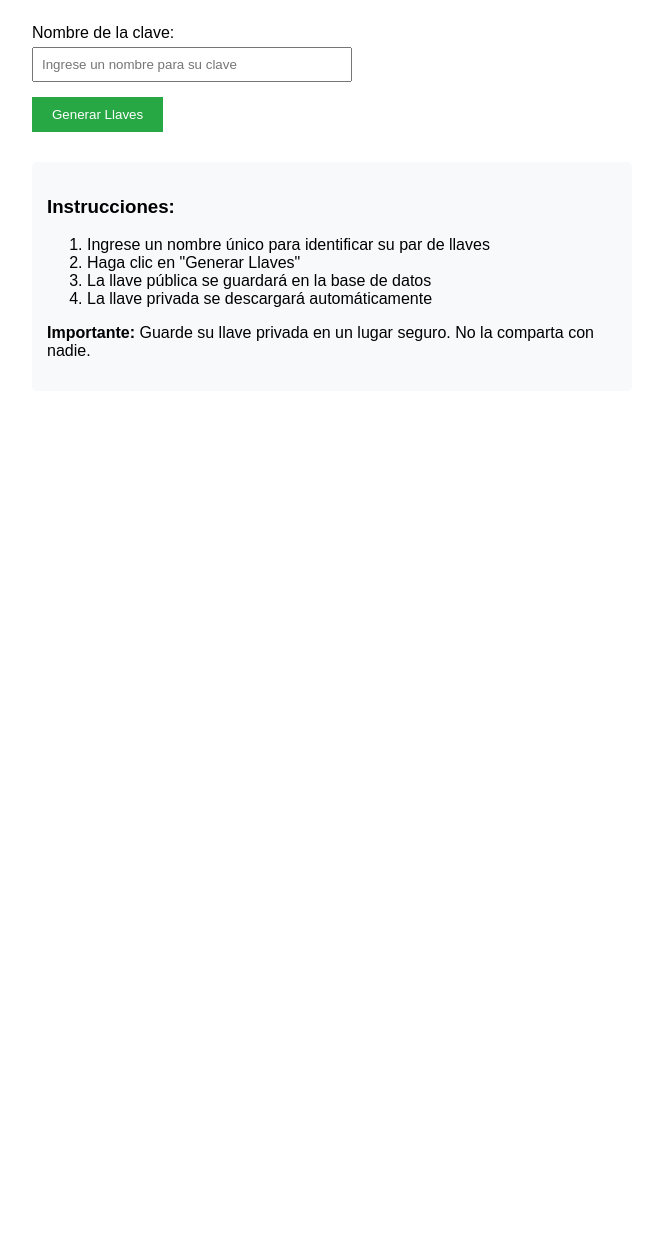
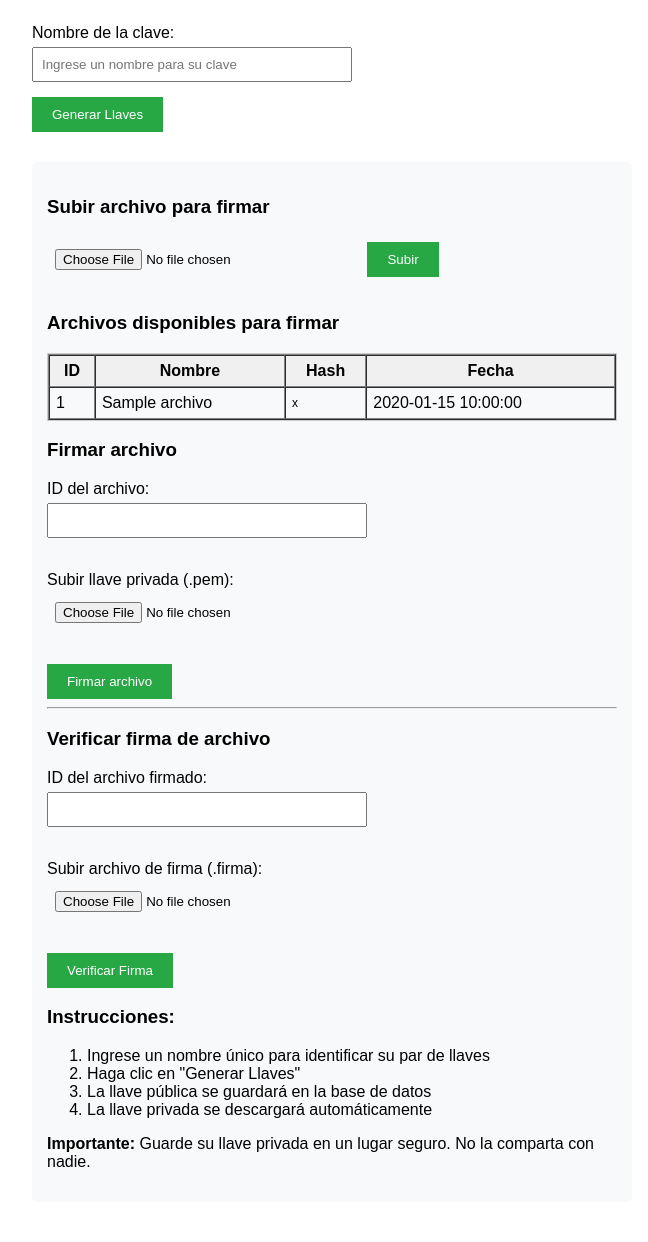
Before and after one commit to JhonatanGV03/Diplomado2025, a Flask app: template app/templates/index.html in a window 1280 px wide. Shown: the part 144-1386 px from the top of the page, without its empty margins (308-956 px from the left). Before the commit the page ends 500 px from the top, so only its background shows below. Run offline with Flask 3, Linux system fonts and the light colour scheme; the template is opened without the code that fills it: most values are stand-ins (such as "Sample title", 1, 10 or a date in 2020).

Commit message:
Firma de Archivos

```diff
--- a/app/app.py
+++ b/app/app.py
@@ -1,7 +1,12 @@
 from flask import Flask, request, render_template, send_file, jsonify, session, redirect, url_for
 from cryptography.hazmat.primitives.asymmetric import rsa
 from cryptography.hazmat.primitives import serialization
+from cryptography.hazmat.primitives.asymmetric import padding
+from cryptography.hazmat.primitives import hashes
+from werkzeug.utils import secure_filename
+import hashlib
 import os
+from flask import send_from_directory
 import jwt
 import datetime
 import secrets
@@ -13,6 +18,10 @@ app = Flask(__name__)
 app.secret_key = 'tu_clave_secreta_muy_segura'  # Cambiar por una clave segura
 PRIVATE_FOLDER = "private_keys"
 os.makedirs(PRIVATE_FOLDER, exist_ok=True)
+UPLOAD_FOLDER = "archivos"
+os.makedirs(UPLOAD_FOLDER, exist_ok=True)
+FIRMAS_FOLDER = "firmas"
+os.makedirs(FIRMAS_FOLDER, exist_ok=True)
 
 # Clave secreta para JWT (en producción usar variable de entorno)
 JWT_SECRET_KEY = secrets.token_urlsafe(32)  # 256 bits de entropía
@@ -21,6 +30,7 @@ JWT_ALGORITHM = 'HS256'
 # Conexión a MySQL
 engine = create_engine("mysql+pymysql://diplomado:diplomado@persistencia:3306/persistencia")
 
+#-------------------------------------JWT---------------------------------------
 def generate_jwt_token(user_id, username):
     """Genera un token JWT para el usuario"""
     payload = {
@@ -91,6 +101,7 @@ def jwt_required(f):
 
     return decorated
 
+#------------------------------------- Autenticación y Registro ---------------------------------------
 # Rutas de autenticación
 @app.route('/register', methods=['GET', 'POST'])
 def register():
@@ -188,40 +199,58 @@ def login():
 @app.route("/", methods=["GET", "POST"])
 @jwt_required
 def index():
+    user_id = request.current_user.get('user_id')
+    username = request.current_user.get('username', 'Usuario')
+
     if request.method == "POST":
         nombre = request.form["nombre_clave"]
 
-        # Generar llaves
-        private_key = rsa.generate_private_key(public_exponent=65537, key_size=2048)
-        public_key = private_key.public_key()
+        with engine.connect() as conn:
+            # Verificar si el usuario ya tiene una llave
+            existing = conn.execute(
+                text("SELECT id FROM llaves_publicas WHERE user_id = :uid"),
+                {"uid": user_id}
+            ).fetchone()
 
-        # Serializar
-        priv_pem = private_key.private_bytes(
-            serialization.Encoding.PEM,
-            serialization.PrivateFormat.PKCS8,
-            serialization.NoEncryption()
-        )
-        pub_pem = public_key.public_bytes(
-            serialization.Encoding.PEM,
-            serialization.PublicFormat.SubjectPublicKeyInfo
-        )
+            if existing:
+                return render_template("index.html", username=username, error="Ya has generado una llave.")
 
-        # Guardar pública en base de datos
-        with engine.connect() as conn:
-            conn.execute(text("INSERT INTO llaves_publicas (nombre_clave, llave) VALUES (:nombre, :llave)"),
-                         {"nombre": nombre, "llave": pub_pem.decode("utf-8")})
+            # Generar llaves
+            private_key = rsa.generate_private_key(public_exponent=65537, key_size=2048)
+            public_key = private_key.public_key()
+
+            # Serializar
+            priv_pem = private_key.private_bytes(
+                serialization.Encoding.PEM,
+                serialization.PrivateFormat.PKCS8,
+                encryption_algorithm=serialization.NoEncryption()
+            )
+            pub_pem = public_key.public_bytes(
+                serialization.Encoding.PEM,
+                serialization.PublicFormat.SubjectPublicKeyInfo
+            )
+
+            # Guardar pública en base de datos
+            conn.execute(text("""
+                            INSERT INTO llaves_publicas (user_id, nombre_clave, llave)
+                            VALUES (:uid, :nombre, :llave)
+                        """), {"uid": user_id, "nombre": nombre, "llave": pub_pem.decode("utf-8")})
             conn.commit()
 
-        # Guardar privada y ofrecer descarga
+        # Guardar privada
         priv_path = os.path.join(PRIVATE_FOLDER, f"{nombre}_private.pem")
         with open(priv_path, "wb") as f:
             f.write(priv_pem)
 
         return send_file(priv_path, as_attachment=True)
 
-    # Obtener información del usuario para mostrar en la página
-    username = request.current_user.get('username', 'Usuario')
-    return render_template("index.html", username=username)
+    with engine.connect() as conn:
+        archivos = conn.execute(text("""
+            SELECT id, nombre, hash, fecha_subida FROM archivos
+            WHERE usuario_id = :usuario_id
+        """), {"usuario_id": user_id}).fetchall()
+
+    return render_template("index.html", username=username, archivos=archivos)
 
 # Ruta para logout
 @app.route('/logout')
@@ -245,5 +274,158 @@ def verify_token():
         return jsonify({'valid': False, 'error': 'Token inválido o expirado'}), 401
 
 
+
+# --------------------------------- Rutas de archivos y firmas ---------------------------------
+@app.route("/upload", methods=["POST"])
+@jwt_required
+def upload_file():
+    if 'archivo' not in request.files:
+        return jsonify({"error": "No se envió archivo"}), 400
+
+    file = request.files['archivo']
+    filename = secure_filename(file.filename)
+    filepath = os.path.join(UPLOAD_FOLDER, filename)
+    file.save(filepath)
+
+    # hash
+    sha256 = hashlib.sha256()
+    with open(filepath, "rb") as f:
+        sha256.update(f.read())
+    hash_hex = sha256.hexdigest()
+
+    # Guardar en la base de datos
+    with engine.connect() as conn:
+        conn.execute(text("""
+            INSERT INTO archivos (nombre, ruta, hash, usuario_id)
+            VALUES (:nombre, :ruta, :hash, :usuario_id)
+        """), {
+            "nombre": filename,
+            "ruta": filepath,
+            "hash": hash_hex,
+            "usuario_id": request.current_user['user_id']
+        })
+        conn.commit()
+
+    return jsonify({"message": "Archivo subido", "hash": hash_hex})
+
+
+@app.route("/firmar", methods=["POST"])
+@jwt_required
+def firmar_archivo():
+    archivo_id = request.form.get("archivo_id")
+    llave = request.files.get("llave")
+
+    if not archivo_id or not llave:
+        return jsonify({"error": "Datos incompletos"}), 400
+
+    with engine.connect() as conn:
+        result = conn.execute(text("SELECT ruta, nombre FROM archivos WHERE id = :id"), {"id": archivo_id}).fetchone()
+    if not result:
+        return jsonify({"error": "Archivo no encontrado"}), 404
+
+    ruta_archivo, nombre_archivo = result
+
+    with open(ruta_archivo, "rb") as f:
+        contenido = f.read()
+
+    private_key = serialization.load_pem_private_key(
+        llave.read(),
+        password=None
+    )
+
+    # Firmar el contenido
+    firma = private_key.sign(
+        contenido,
+        padding.PSS(
+            mgf=padding.MGF1(hashes.SHA256()),
+            salt_length=padding.PSS.MAX_LENGTH
+        ),
+        hashes.SHA256()
+    )
+
+    # Guardar firma
+    ruta_firma = os.path.join(FIRMAS_FOLDER, f"{nombre_archivo}.firma")
+    with open(ruta_firma, "wb") as f:
+        f.write(firma)
+
+    with engine.connect() as conn:
+        conn.execute(text("""
+            INSERT INTO firmas (archivo_id, firma, usuario_id)
+            VALUES (:archivo_id, :firma, :usuario_id)
+        """), {
+            "archivo_id": archivo_id,
+            "firma": firma,
+            "usuario_id": request.current_user['user_id']
+        })
+        conn.commit()
+
+    return jsonify({
+        "message": "Archivo firmado",
+        "ruta_firma": f"firmas/{os.path.basename(ruta_firma)}"
+    })
+
+@app.route('/firmas/<filename>')
+def descargar_firma(filename):
+    return send_from_directory('firmas', filename)
+
+
+@app.route("/verificar", methods=["POST"])
+@jwt_required
+def verificar_firma():
+    archivo_id = request.form.get("archivo_id")
+    archivo_firma = request.files.get("firma")  # archivo .firma subido por el usuario
+
+    if not archivo_id or not archivo_firma:
+        return jsonify({"error": "Faltan datos"}), 400
+
+    with engine.connect() as conn:
+        archivo_data = conn.execute(text("""
+            SELECT a.nombre, f.usuario_id
+            FROM archivos a
+            JOIN firmas f ON f.archivo_id = a.id
+            WHERE a.id = :aid
+        """), {"aid": archivo_id}).fetchone()
+
+        if not archivo_data:
+            return jsonify({"error": "Archivo o firma no encontrada"}), 404
+
+        archivo_nombre, firmante_id = archivo_data
+        ruta_archivo = os.path.join("archivos", archivo_nombre)
+
+        try:
+            with open(ruta_archivo, "rb") as f:
+                contenido = f.read()
+        except FileNotFoundError:
+            return jsonify({"error": "Archivo original no encontrado en disco"}), 404
+
+        # Obtener la llave pública
+        public_key_row = conn.execute(text("""
+            SELECT llave FROM llaves_publicas WHERE user_id = :uid
+        """), {"uid": firmante_id}).fetchone()
+
+        if not public_key_row:
+            return jsonify({"error": "Llave pública del firmante no encontrada"}), 404
+
+        llave_publica_pem = public_key_row[0]
+
+    # Verificar la firma
+    try:
+        public_key = serialization.load_pem_public_key(llave_publica_pem.encode("utf-8"))
+
+        public_key.verify(
+            signature=archivo_firma.read(),
+            data=contenido,
+            padding=padding.PSS(
+                mgf=padding.MGF1(hashes.SHA256()),
+                salt_length=padding.PSS.MAX_LENGTH
+            ),
+            algorithm=hashes.SHA256()
+        )
+
+        return jsonify({"valido": True, "mensaje": "válida"})
+    except Exception as e:
+        return jsonify({"valido": False, "mensaje": "inválida", "error": str(e)})
+
+
 if __name__ == "__main__":
     app.run(host="0.0.0.0", port=5000, ssl_context=("cert.pem", "key.pem"))
--- a/app/templates/index.html
+++ b/app/templates/index.html
@@ -72,6 +72,140 @@
         border-radius: 5px;
       "
     >
+      <h3>Subir archivo para firmar</h3>
+        <form id="upload-form" enctype="multipart/form-data">
+          <input type="file" name="archivo" required>
+          <button type="submit">Subir</button>
+        </form>
+
+        <script>
+        document.getElementById("upload-form").addEventListener("submit", function(event) {
+            event.preventDefault(); // Evita que recargue la página
+
+            const form = event.target;
+            const formData = new FormData(form);
+
+            fetch("/upload", {
+                method: "POST",
+                body: formData
+            })
+            .then(response => response.json())
+            .then(data => {
+                alert(`Archivo subido\n\nHash: ${data.hash}`);
+                location.reload();
+            })
+            .catch(error => {
+                console.error("Error al subir archivo:", error);
+                alert("Ocurrió un error al subir el archivo");
+            });
+        });
+        </script>
+
+      <h3>Archivos disponibles para firmar</h3>
+        {% if archivos %}
+          <div style="max-height: 250px; overflow-y: auto; border: 1px solid #ccc;">
+            <table border="1" cellpadding="6" cellspacing="0" style="width: 100%;">
+              <thead style="background-color: #f0f0f0;">
+                <tr>
+                  <th>ID</th>
+                  <th>Nombre</th>
+                  <th>Hash</th>
+                  <th>Fecha</th>
+                </tr>
+              </thead>
+              <tbody>
+                {% for archivo in archivos %}
+                <tr>
+                  <td>{{ archivo.id }}</td>
+                  <td>{{ archivo.nombre }}</td>
+                  <td style="font-size: 12px; word-break: break-all;">{{ archivo.hash }}</td>
+                  <td>{{ archivo.fecha_subida }}</td>
+                </tr>
+                {% endfor %}
+              </tbody>
+            </table>
+          </div>
+        {% else %}
+          <p>No hay archivos disponibles todavía.</p>
+        {% endif %}
+
+
+      <h3>Firmar archivo</h3>
+        <form id="firmar-form" enctype="multipart/form-data">
+          <label>ID del archivo:</label><br>
+          <input type="number" name="archivo_id" required><br><br>
+
+          <label>Subir llave privada (.pem):</label><br>
+          <input type="file" name="llave" required><br><br>
+
+          <button type="submit">Firmar archivo</button>
+        </form>
+
+        <script>
+        document.getElementById("firmar-form").addEventListener("submit", function(event) {
+          event.preventDefault();
+
+          const form = event.target;
+          const formData = new FormData(form);
+
+          fetch("/firmar", {
+            method: "POST",
+            body: formData
+          })
+          .then(response => response.json())
+          .then(data => {
+            if (data.ruta_firma) {
+              alert(`Archivo firmado correctamente\n\nFirma guardada en:\n${data.ruta_firma}`);
+              window.open("/" + data.ruta_firma, "_blank");
+            } else {
+              alert(`Error al firmar archivo: ${data.message || "Error desconocido"}`);
+            }
+          })
+          .catch(error => {
+            console.error("Error:", error);
+            alert("Error al firmar el archivo.");
+          });
+        });
+        </script>
+
+      <hr>
+      <h3>Verificar firma de archivo</h3>
+        <form id="verificar-form" enctype="multipart/form-data">
+          <label>ID del archivo firmado:</label><br>
+          <input type="number" name="archivo_id" required><br><br>
+
+          <label>Subir archivo de firma (.firma):</label><br>
+          <input type="file" name="firma" required><br><br>
+
+          <button type="submit">Verificar Firma</button>
+        </form>
+
+        <script>
+        document.getElementById("verificar-form").addEventListener("submit", function(event) {
+          event.preventDefault();
+
+          const form = event.target;
+          const formData = new FormData(form);
+
+          fetch("/verificar", {
+            method: "POST",
+            body: formData
+          })
+          .then(response => response.json())
+          .then(data => {
+            if (data.valido) {
+              alert("Firma:\n" + data.mensaje);
+            } else {
+              alert("Firma:\n" + data.mensaje);
+            }
+          })
+          .catch(error => {
+            console.error("Error:", error);
+            alert("Error al verificar la firma");
+          });
+        });
+        </script>
+
       <h3>Instrucciones:</h3>
       <ol>
         <li>Ingrese un nombre único para identificar su par de llaves</li>
--- a/docker-compose.yml
+++ b/docker-compose.yml
@@ -25,8 +25,9 @@ services:
       - persistencia
     networks:
       - red_interna
-    ports:
-      - "5000:5000"
+    volumes:
+      - archivos_data:/app/archivos
+      - firmas_data:/app/firmas
 
   firewall:
     build: ./firewall
```
Also changed, not shown: sql/init.sql (+22 -1 lines).
